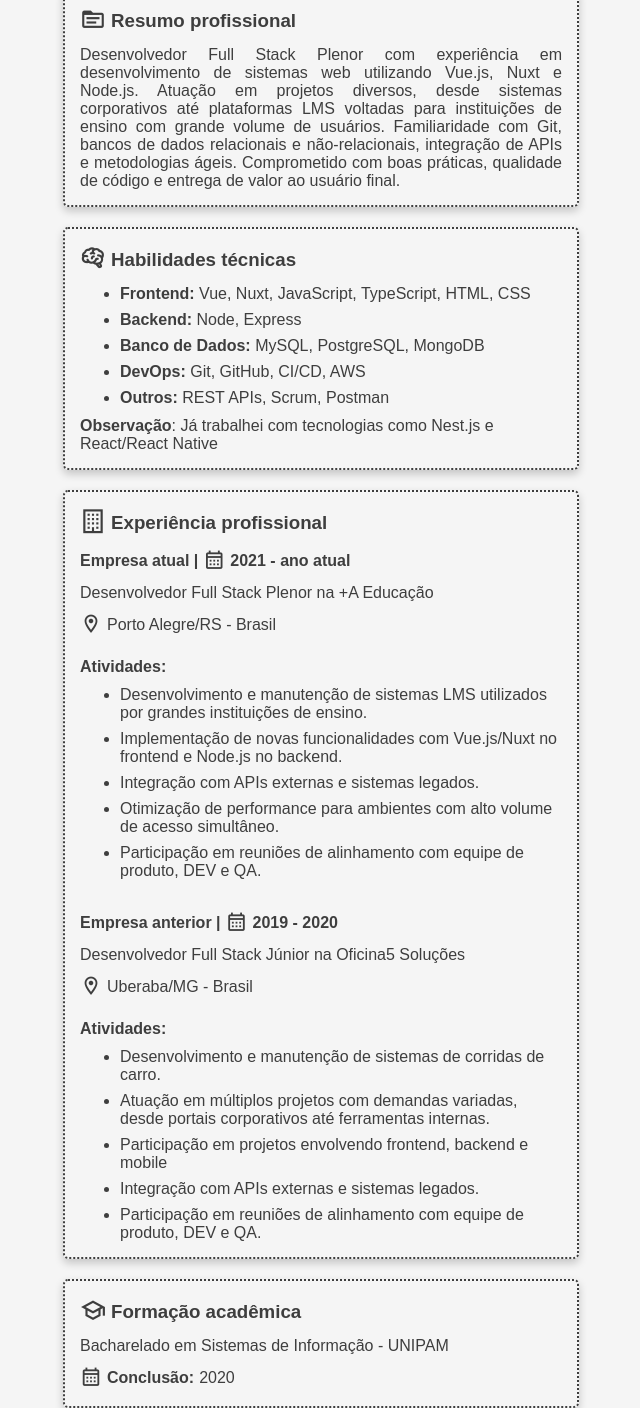
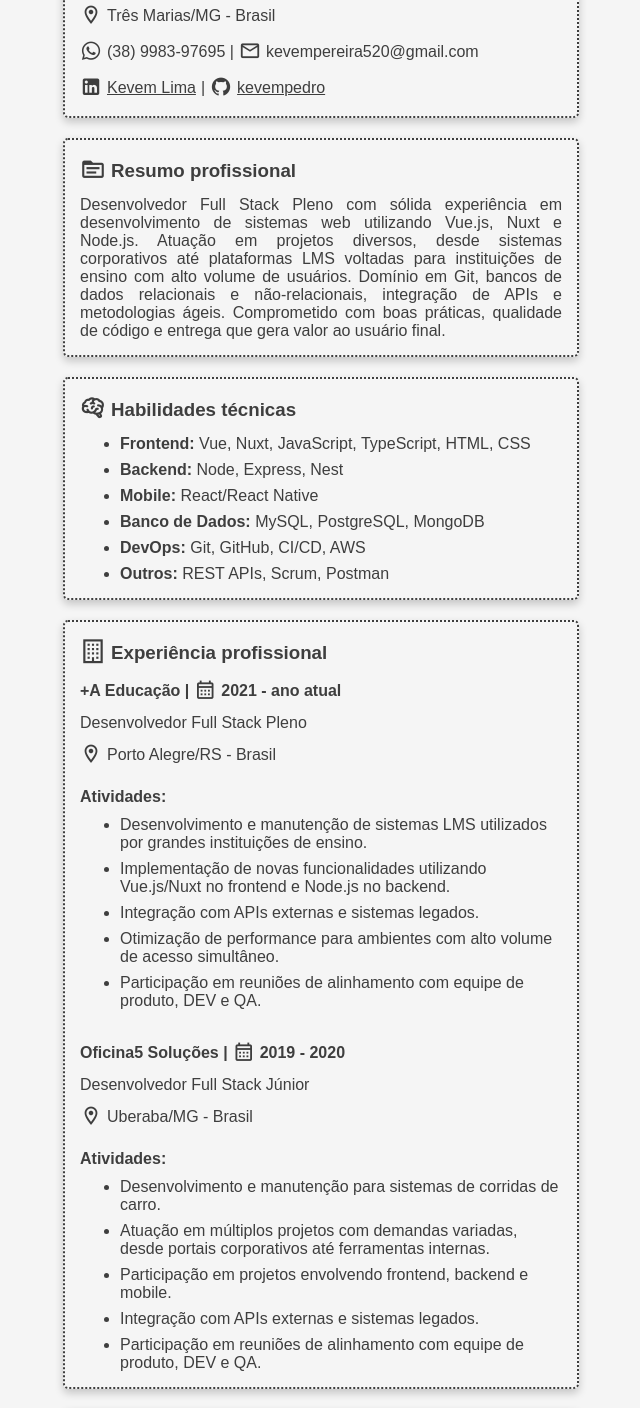
Before and after one commit to kevempedro/curriculo, a plain HTML site: page index.html in a window 1280 px wide. Shown: the part 447-1855 px from the top of the page, without its empty margins (319-959 px from the left). Drawn offline with Linux system fonts and the light colour scheme.

Commit message:
Ajustando a imagem de perfil e algumas informações do currículo

```diff
--- a/index.html
+++ b/index.html
@@ -16,7 +16,7 @@
     <body>
         <main>
             <section style="display: flex; flex-direction: column; gap: 20px;">
-                <img src="./assets/img/profile_image.JPG" alt="Imagem do Kevem Lima" style="width: 200px; align-self: center; border: 1px solid; border-radius: 5px; padding: 1px;">
+                <img src="./assets/img/profile_image.png" alt="Imagem do Kevem Lima" style="width: 200px; align-self: center; border: 1px solid; border-radius: 5px; padding: 1px;">
 
                 <h2 style="text-align: center;">Kevem Pedro Pereira Mesquita Martins Lima</h2>
 
@@ -68,10 +68,10 @@
                     </h3>
 
                     <p style="text-align: justify;">
-                        Desenvolvedor Full Stack Plenor com experiência em desenvolvimento de sistemas web utilizando Vue.js, Nuxt e Node.js.
-                        Atuação em projetos diversos, desde sistemas corporativos até plataformas LMS voltadas para instituições de ensino com grande volume de usuários.
-                        Familiaridade com Git, bancos de dados relacionais e não-relacionais, integração de APIs e metodologias ágeis.
-                        Comprometido com boas práticas, qualidade de código e entrega de valor ao usuário final.
+                        Desenvolvedor Full Stack Pleno com sólida experiência em desenvolvimento de sistemas web utilizando Vue.js, Nuxt e Node.js.
+                        Atuação em projetos diversos, desde sistemas corporativos até plataformas LMS voltadas para instituições de ensino com alto volume de usuários.
+                        Domínio em Git, bancos de dados relacionais e não-relacionais, integração de APIs e metodologias ágeis.
+                        Comprometido com boas práticas, qualidade de código e entrega que gera valor ao usuário final.
                     </p>
                 </div>
 
@@ -85,13 +85,12 @@
 
                     <ul style="display: flex; flex-direction: column; gap: 8px;">
                         <li><b>Frontend: </b>Vue, Nuxt, JavaScript, TypeScript, HTML, CSS</li>
-                        <li><b>Backend: </b>Node, Express</li>
+                        <li><b>Backend: </b>Node, Express, Nest</li>
+                        <li><b>Mobile: </b>React/React Native</li>
                         <li><b>Banco de Dados: </b>MySQL, PostgreSQL, MongoDB</li>
                         <li><b>DevOps: </b>Git, GitHub, CI/CD, AWS</li>
                         <li><b>Outros: </b>REST APIs, Scrum, Postman</li>
                     </ul>
-
-                    <span><b>Observação</b>: Já trabalhei com tecnologias como Nest.js e React/React Native</span>
                 </div>
 
                 <!--===== Experiência profissional =====-->
@@ -103,7 +102,7 @@
                     </h3>
 
                     <h4 style="display: flex; align-items: center;">
-                        Empresa atual
+                        +A Educação
 
                         |
 
@@ -112,7 +111,7 @@
                         2021 - ano atual
                     </h4>
 
-                    <span>Desenvolvedor Full Stack Plenor na +A Educação</span>
+                    <span>Desenvolvedor Full Stack Pleno</span>
 
                     <span style="display: flex; align-items: center;">
                         <i class="mdi mdi-map-marker-outline" style="font-size: 22px; margin-right: 5px;"></i>
@@ -124,14 +123,14 @@
 
                     <ul style="display: flex; flex-direction: column; gap: 8px;">
                         <li>Desenvolvimento e manutenção de sistemas LMS utilizados por grandes instituições de ensino.</li>
-                        <li>Implementação de novas funcionalidades com Vue.js/Nuxt no frontend e Node.js no backend.</li>
+                        <li>Implementação de novas funcionalidades utilizando Vue.js/Nuxt no frontend e Node.js no backend.</li>
                         <li>Integração com APIs externas e sistemas legados.</li>
                         <li>Otimização de performance para ambientes com alto volume de acesso simultâneo.</li>
                         <li>Participação em reuniões de alinhamento com equipe de produto, DEV e QA.</li>
                     </ul>
 
                     <h4 style="display: flex; align-items: center; margin-top: 20px;">
-                        Empresa anterior
+                        Oficina5 Soluções
 
                         |
 
@@ -140,7 +139,7 @@
                         2019 - 2020
                     </h4>
 
-                    <span>Desenvolvedor Full Stack Júnior na Oficina5 Soluções</span>
+                    <span>Desenvolvedor Full Stack Júnior</span>
 
                     <span style="display: flex; align-items: center;">
                         <i class="mdi mdi-map-marker-outline" style="font-size: 22px; margin-right: 5px;"></i>
@@ -151,9 +150,9 @@
                     <h4 style="margin-top: 10px;">Atividades:</h4>
 
                     <ul style="display: flex; flex-direction: column; gap: 8px;">
-                        <li>Desenvolvimento e manutenção de sistemas de corridas de carro.</li>
+                        <li>Desenvolvimento e manutenção para sistemas de corridas de carro.</li>
                         <li>Atuação em múltiplos projetos com demandas variadas, desde portais corporativos até ferramentas internas.</li>
-                        <li>Participação em projetos envolvendo frontend, backend e mobile</li>
+                        <li>Participação em projetos envolvendo frontend, backend e mobile.</li>
                         <li>Integração com APIs externas e sistemas legados.</li>
                         <li>Participação em reuniões de alinhamento com equipe de produto, DEV e QA.</li>
                     </ul>
@@ -172,7 +171,7 @@
                     <span style="display: flex; align-items: center;">
                         <i class="mdi mdi-calendar-month-outline" style="font-size: 22px; margin-right: 5px;"></i>
 
-                        <b style="margin-right: 5px;">Conclusão:</b> 2020
+                        2017 - 2020
                     </span>
                 </div>
 
```
Also changed, not shown: assets/img/profile_image.png (added), 1 other file.
